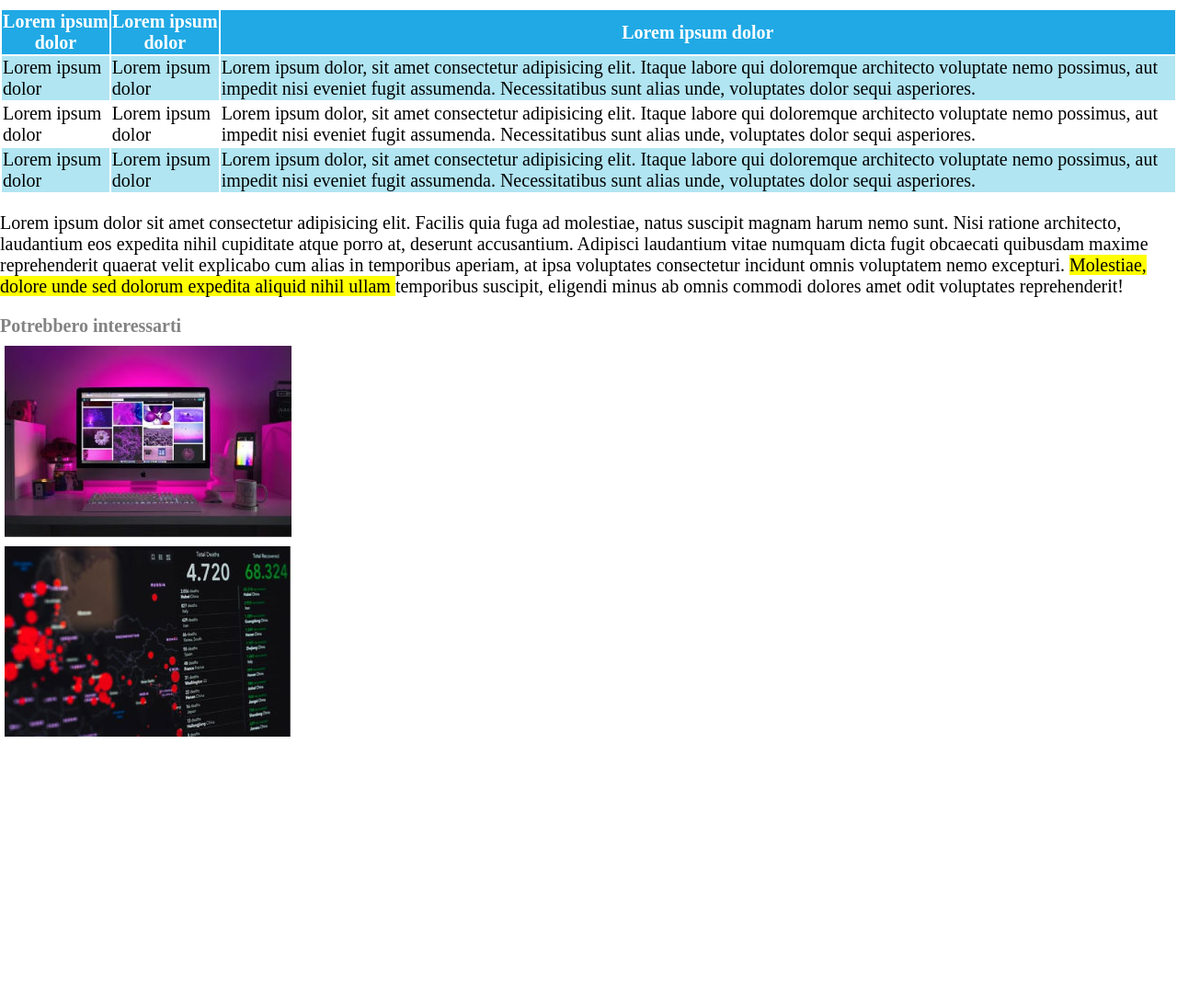
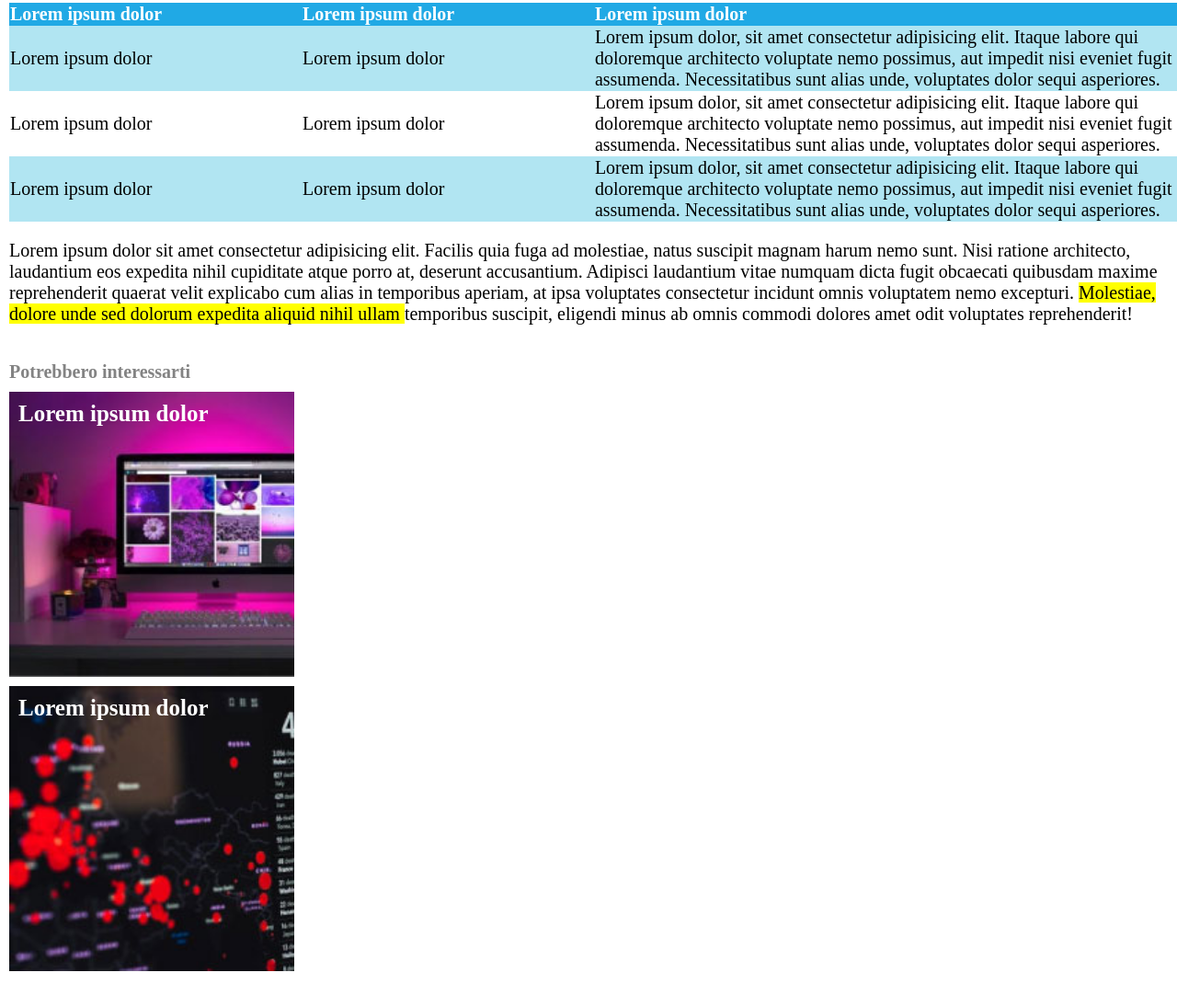
Before and after one commit to Gianmarco-Leone/html-css-booleaner, a plain HTML site: page index.html in a window 1280 px wide. Shown: the part 1037-2132 px from the top of the page at 92% size. Before the commit the page ends 1868 px from the top, so only its background shows below. Drawn offline with Linux system fonts and the light colour scheme.

Commit message:
all corrections + end footer

```diff
--- a/css/style.css
+++ b/css/style.css
@@ -11,11 +11,12 @@ header {
 
 .logo {
     width: 300px;
-    margin: 80px 10px 20px;;
+    margin: 80px 10px 20px;
 }
 
 .title {
-    font-size: 60px;;
+    font-size: 60px;
+    margin-left: 10px;
 }
 
 .author-info {
@@ -25,6 +26,7 @@ header {
 
 .text-info , .date-info {
     color: #838383;
+    margin-left: 10px;
 }
 
 .author-info a {
@@ -34,11 +36,18 @@ header {
 
 .image {
     margin-top: 20px;
+    margin-left: 10px;
+}
+
+.image-description {
+    margin-left: 10px;
+    font-size: 12px;
 }
 
 .text > p {
     font-size: 20px;
     margin-top: 20px;
+    margin-left: 10px;
 }
 
 .highlighted-text {
@@ -49,12 +58,16 @@ header {
     padding-left: 20px;
     font-size: 20px;
     margin-top: 30px;
+    margin-left: 10px;
 }
 
 table {
     font-size: 20px;
     margin-top: 20px;
+    margin-left: 10px;
+    text-align: left;
 }
+
 
 table .first-row {
     background-color: #20A9E5;
@@ -65,9 +78,18 @@ table .second-row {
     background-color: #B1E5F2;
 }
 
+table .column-one {
+    width: 375px;
+}
+
+table .column-two {
+    width: 750px;
+}
+
 .advices {
-    margin-top: 20px;
-    margin-bottom: 30px;;
+    margin-top: 40px;
+    margin-left: 10px;
+    margin-bottom: 40px;
 }
 
 footer span {
@@ -76,7 +98,28 @@ footer span {
     font-weight: bold;
 }
 
-footer img {
-    display: block;
-    margin: 10px 5px;
+.first-footer-image {
+    width: 300px;
+    height: 300px;
+    color: white;
+    font-weight: bold;
+    font-size: 25px;
+    background-image: url(../img/monitor.jpg);
+    background-size: cover;
+    margin-top: 10px;
+    padding-top: 10px;
+    padding-left: 10px;
 }
+
+.second-footer-image {
+    width: 300px;
+    height: 300px;
+    color: white;
+    font-weight: bold;
+    font-size: 25px;
+    background-image: url(../img/graph.jpg);
+    background-size: cover;
+    margin-top: 10px;
+    padding-top: 10px;
+    padding-left: 10px;
+}
--- a/index.html
+++ b/index.html
@@ -59,29 +59,29 @@
         </div>
 
         <!-- DEVO INSERIRE TABELLA -->
-        <table>
+        <table cellspacing="0">
             <thead>
                 <tr class="first-row">
-                    <th>Lorem ipsum dolor</th>
-                    <th>Lorem ipsum dolor</th>
-                    <th>Lorem ipsum dolor</th>
+                    <th class="column-one">Lorem ipsum dolor</th>
+                    <th class="column-one">Lorem ipsum dolor</th>
+                    <th class="column-two">Lorem ipsum dolor</th>
                 </tr>
             </thead>
             <tbody>
                 <tr class="second-row">
-                    <td>Lorem ipsum dolor</td>
-                    <td>Lorem ipsum dolor</td>
-                    <td>Lorem ipsum dolor, sit amet consectetur adipisicing elit. Itaque labore qui doloremque architecto voluptate nemo possimus, aut impedit nisi eveniet fugit assumenda. Necessitatibus sunt alias unde, voluptates dolor sequi asperiores.</td>
+                    <td class="column-one">Lorem ipsum dolor</td>
+                    <td class="column-one">Lorem ipsum dolor</td>
+                    <td class="column-two">Lorem ipsum dolor, sit amet consectetur adipisicing elit. Itaque labore qui doloremque architecto voluptate nemo possimus, aut impedit nisi eveniet fugit assumenda. Necessitatibus sunt alias unde, voluptates dolor sequi asperiores.</td>
                 </tr>
                 <tr>
-                    <td>Lorem ipsum dolor</td>
-                    <td>Lorem ipsum dolor</td>
-                    <td>Lorem ipsum dolor, sit amet consectetur adipisicing elit. Itaque labore qui doloremque architecto voluptate nemo possimus, aut impedit nisi eveniet fugit assumenda. Necessitatibus sunt alias unde, voluptates dolor sequi asperiores.</td>
+                    <td class="column-one">Lorem ipsum dolor</td>
+                    <td class="column-one">Lorem ipsum dolor</td>
+                    <td class="column-two">Lorem ipsum dolor, sit amet consectetur adipisicing elit. Itaque labore qui doloremque architecto voluptate nemo possimus, aut impedit nisi eveniet fugit assumenda. Necessitatibus sunt alias unde, voluptates dolor sequi asperiores.</td>
                 </tr>
                 <tr class="second-row">
-                    <td>Lorem ipsum dolor</td>
-                    <td>Lorem ipsum dolor</td>
-                    <td>Lorem ipsum dolor, sit amet consectetur adipisicing elit. Itaque labore qui doloremque architecto voluptate nemo possimus, aut impedit nisi eveniet fugit assumenda. Necessitatibus sunt alias unde, voluptates dolor sequi asperiores.</td>
+                    <td class="column-one">Lorem ipsum dolor</td>
+                    <td class="column-one">Lorem ipsum dolor</td>
+                    <td class="column-two">Lorem ipsum dolor, sit amet consectetur adipisicing elit. Itaque labore qui doloremque architecto voluptate nemo possimus, aut impedit nisi eveniet fugit assumenda. Necessitatibus sunt alias unde, voluptates dolor sequi asperiores.</td>
                 </tr>
             </tbody>
         </table>
@@ -102,8 +102,12 @@
 
     <footer class="advices">
         <span>Potrebbero interessarti</span>
-        <img src="./img/monitor.jpg" alt="recommended image 1">
-        <img src="./img/graph.jpg" alt="recommended image 2">
+        <div class="first-footer-image">
+            Lorem ipsum dolor
+        </div>
+        <div class="second-footer-image">
+            Lorem ipsum dolor
+        </div>
     </footer>
 
 
```
